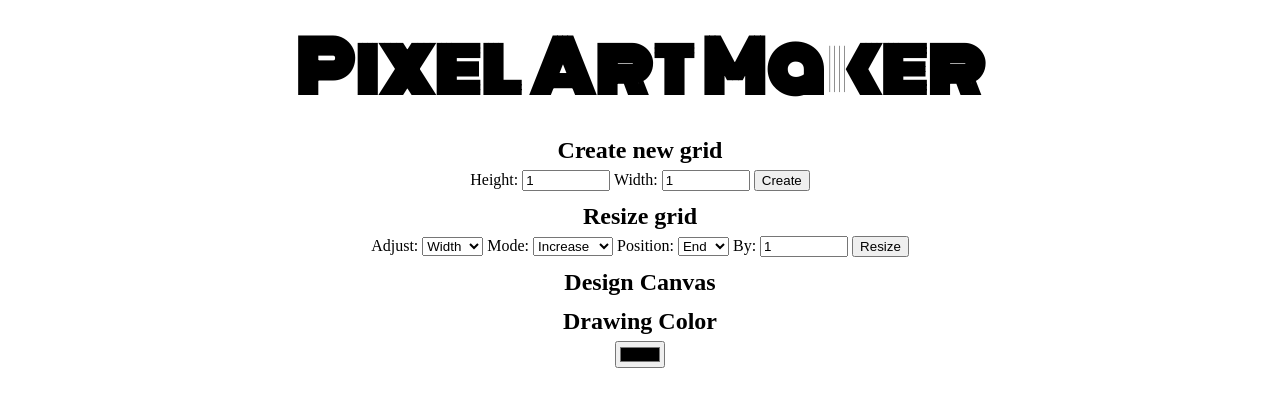
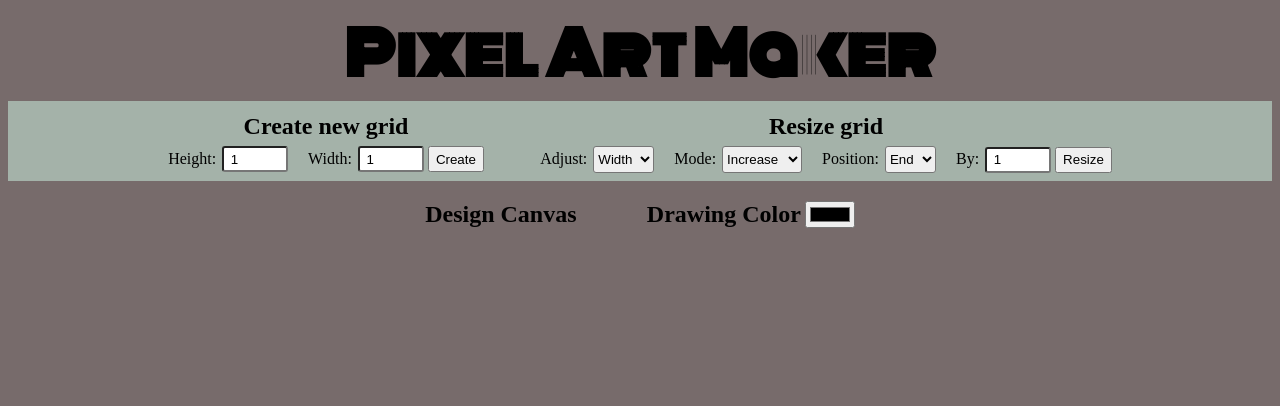
Before and after one commit to Tonerolima/Pixel-Art-Maker, a plain HTML site: page index.html in a window 1280 px wide. Drawn offline with nearby package versions, Linux system fonts and the light colour scheme.

Commit message:
add background-color to improve contrast and general overall feel of the page

```diff
--- a/styles.css
+++ b/styles.css
@@ -1,11 +1,12 @@
 body {
     text-align: center;
+    background-color: #776b6b;
 }
 
 h1 {
     font-family: Monoton;
-    font-size: 70px;
-    margin: 0.2em;
+    font-size: 60px;
+    margin: 0;
 }
 
 h2 {
@@ -25,6 +26,7 @@ td {
 table {
     border-collapse: collapse;
     margin: 0 auto;
+    box-shadow: 0 6px 20px rgba(0, 0, 0, 0.2), 0 6px 20px rgba(0, 0, 0, 0.19);
 }
 
 tr {
@@ -33,8 +35,58 @@ tr {
 
 td {
     width: 20px;
+    background-color: rgb(255, 255, 255);
 }
 
 input[type=number] {
-    width: 6em;
+    width: 4em;
+    padding-left: .5em;
+    border-radius: 3px;
 }
+
+label {
+    margin-left: 1em;
+    margin-right: 2px;
+}
+
+.container {
+    display: flex;
+    justify-content: space-around;
+    max-width: 1000px;
+    margin: 0 auto;
+    height: 80px;
+}
+
+#firstDiv {
+    /*border: 5px solid black;*/
+    background-color: #a4b2a9;
+}
+
+form {
+    height: 20px;
+}
+
+form > * {
+    height: 100%;
+    box-sizing: content-box;
+}
+
+form > label:first-of-type {
+    margin-left: 0;
+}
+
+select {
+    height: 25px;
+    border-radius: 3px;
+}
+
+.inline {
+    display: inline-block;
+}
+
+#canvasHeader {
+    display: flex;
+    justify-content: space-around;
+    max-width: 500px;
+    margin: 0.5em auto;
+}
```
